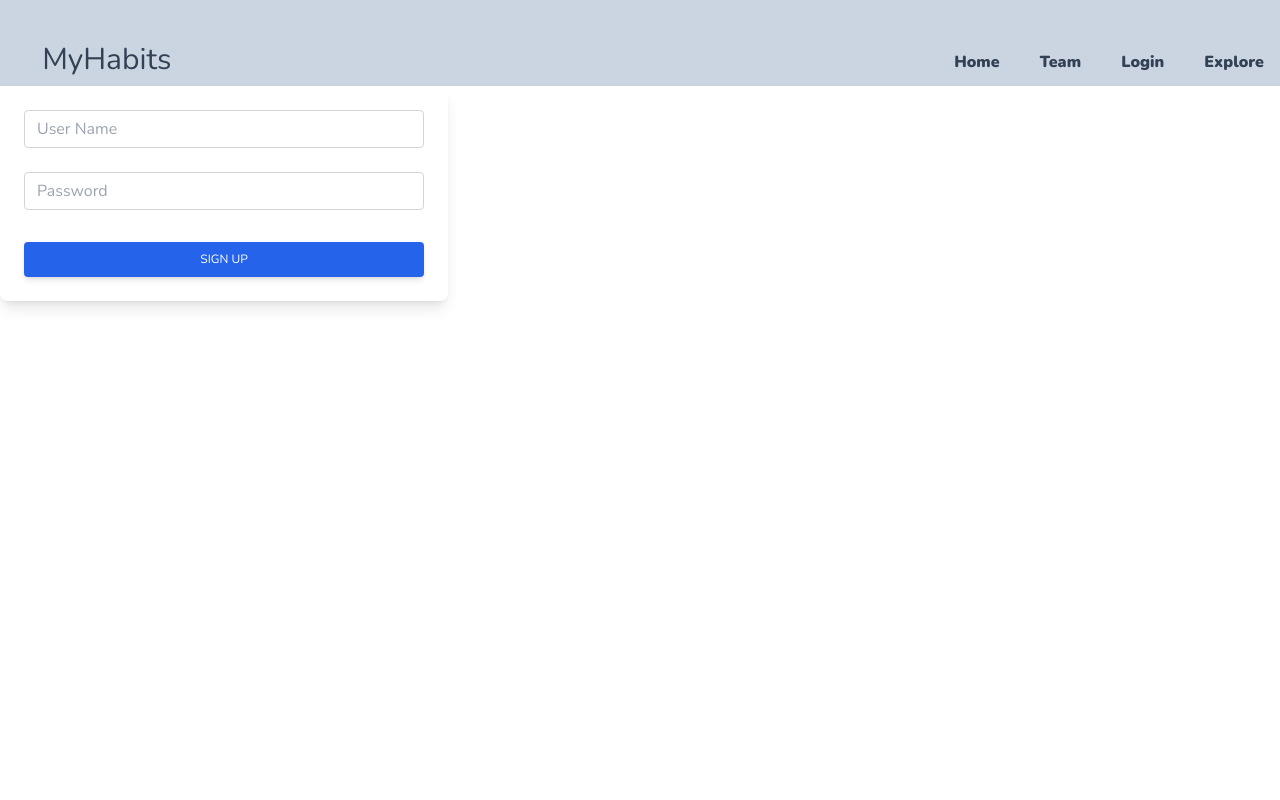
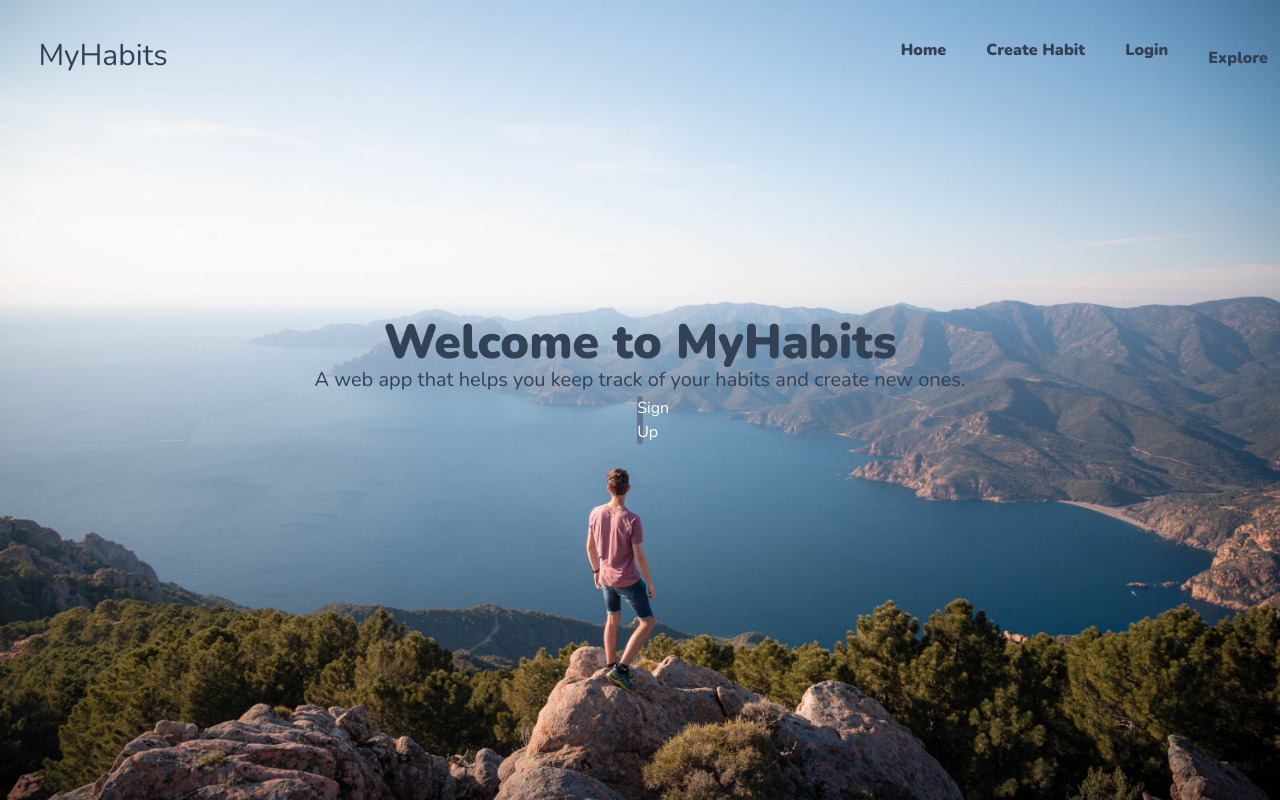
Before and after one commit to Jeffrod1098/habit-forming-app-frontend, a React (Create React App) app: page / in a window 1280 px wide. Built offline with nearby package versions, Linux system fonts and the light colour scheme.

Commit message:
more structure by adding routes and making a component for nav, and give css files to each componen t

```diff
--- a/src/App.js
+++ b/src/App.js
@@ -1,9 +1,10 @@
-import "./App.css";
+// import "./App.css";
 import Landing from "./Landing";
 import CreateUser from "./CreateUser";
 import axios from "axios";
 import CreateHabit from "./CreateHabit";
 import Login from "./Login";
+import { Route,Routes } from "react-router-dom";
 
 function App() {
   return (
@@ -11,7 +12,15 @@ function App() {
       {/* <Landing /> */}
       {/* <CreateUser /> */}
       {/* <CreateHabit /> */}
-      <Login />
+      {/* <Login /> */}
+      <main>
+        <Routes>
+          <Route path="/" element={<Landing />}/>
+          <Route path="/createUser" element={<CreateUser />}/>
+          <Route path= "/createHabit" element={<CreateHabit />}/>
+          <Route path= "/login" element={<Login />}/>
+        </Routes>
+      </main>
     </div>
   );
 }
--- /dev/null
+++ b/src/CreateUser.css
@@ -0,0 +1,32 @@
+.App {
+    text-align: center;
+    height: 100vh;
+    font-family: Nunito;
+    display: flex;
+    flex-direction: column;
+  }
+
+  .welcome {
+    display: flex;
+    flex-direction: column;
+    padding-top: 30vh;
+    align-items: center;
+  }
+
+  button {
+    width: 10%;
+    color: white;
+    margin-top: 2%;
+  }
+
+  /* .form{
+    margin-left: 35%;
+    margin-top: 15%;
+  } */
+
+  .formContainer{
+      display: flex;
+      justify-content: center;
+      align-items: center;
+      margin-top: 10%;
+  }
--- a/src/CreateUser.js
+++ b/src/CreateUser.js
@@ -1,6 +1,10 @@
 import React from "react";
 import { useState } from "react";
 import axios from "axios";
+import habitImg from "./image/habits.jpg"
+import "../src/CreateUser.css"
+import Nav from "./Nav"
+
 
 const CreateUser = () => {
 
@@ -26,20 +30,19 @@ const CreateUser = () => {
         setPassword(event.target.value)
     }
 
+    const backgroundImageStyle = {
+        backgroundImage: `url("${habitImg}")`,
+        backgroundSize: "cover",
+        width: "100vw",
+    }
+
     return (
-        <div>
-            <div className='nav border-solid border-4 border-slate-300 bg-slate-300'>
-                <div className="logo">
-                    <h3 className='text-3xl text-slate-700'>MyHabits</h3>
-                </div>
-                <nav class="flex justify-center space-x-4">
-                    <a href="/home" class="font-bold px-3 py-2 text-slate-700 rounded-lg hover:bg-slate-100 hover:text-slate-900">Home</a>
-                    <a href="/team" class="font-bold px-3 py-2 text-slate-700 rounded-lg hover:bg-slate-100 hover:text-slate-900">Team</a>
-                    <a href="/login" class="font-bold px-3 py-2 text-slate-700 rounded-lg hover:bg-slate-100 hover:text-slate-900">Login</a>
-                    <a href="/explore" class="font-bold px-3 py-2 text-slate-700 rounded-lg hover:bg-slate-100 hover:text-slate-900">Explore</a>
-                </nav>
-            </div>
+        <div className='App' style={backgroundImageStyle}>
+            <Nav />
+
             {/* under nav bar  */}
+
+            <div className="formContainer">
                 <div class="block p-6 rounded-lg shadow-lg bg-white max-w-md">
                     <form onSubmit={click}>
                         <div class="form-group mb-6">
@@ -114,6 +117,7 @@ const CreateUser = () => {
                     </form>
                 </div>
             </div>
+        </div>
     )
 }
 
--- /dev/null
+++ b/src/Landing.css
@@ -0,0 +1,20 @@
+.App {
+    text-align: center;
+    height: 100vh;
+    font-family: Nunito;
+    display: flex;
+    flex-direction: column;
+  }
+
+  .welcome {
+    display: flex;
+    flex-direction: column;
+    padding-top: 30vh;
+    align-items: center;
+  }
+
+  button {
+    width: 10%;
+    color: white;
+    margin-top: 2%;
+  }
--- a/src/Landing.js
+++ b/src/Landing.js
@@ -1,6 +1,8 @@
 import React from "react";
-import '../src/App.css'
 import habitImg from "./image/habits.jpg"
+import "./Landing.css"
+import Nav from "./Nav"
+import { Link } from "react-router-dom";
 
 
 const Landing = () => {
@@ -12,21 +14,15 @@ const Landing = () => {
     return (
         <div>
             <div className='App' style={backgroundImageStyle}>
-                <div className='nav'>
-                    <div className="logo">
-                        <h3 className='text-3xl text-slate-700'>MyHabits</h3>
-                    </div>
-                    <nav class="flex justify-center space-x-4">
-                        <a href="/home" class="font-bold px-3 py-2 text-slate-700 rounded-lg hover:bg-slate-100 hover:text-slate-900">Home</a>
-                        <a href="/team" class="font-bold px-3 py-2 text-slate-700 rounded-lg hover:bg-slate-100 hover:text-slate-900">Team</a>
-                        <a href="/login" class="font-bold px-3 py-2 text-slate-700 rounded-lg hover:bg-slate-100 hover:text-slate-900">Login</a>
-                        <a href="/explore" class="font-bold px-3 py-2 text-slate-700 rounded-lg hover:bg-slate-100 hover:text-slate-900">Explore</a>
-                    </nav>
-                </div>
+                <Nav />
                 <div data-aos='fade-up' data-aos-duration='3000' className='welcome'>
                     <h1 className="text-5xl text-slate-700 font-bold">Welcome to  MyHabits</h1>
                     <h2 className='text-xl text-slate-700'>A web app that helps you keep track of your habits and create new ones.</h2>
-                    <button className='bg-slate-500 rounded-full hover:bg-sky-700'>Sign Up </button>
+                    {/* <Link to="/createUser"> */}
+                        <div>
+                            <button className='bg-slate-500 rounded-full hover:bg-sky-700'>Sign Up </button>
+                        </div>
+                    {/* </Link> */}
                 </div>
 
             </div>
--- /dev/null
+++ b/src/Login.css
@@ -0,0 +1,25 @@
+.App {
+    text-align: center;
+    height: 100vh;
+    font-family: Nunito;
+    display: flex;
+    flex-direction: column;
+  }
+
+  .welcome {
+    display: flex;
+    flex-direction: column;
+    padding-top: 30vh;
+    align-items: center;
+  }
+
+  button {
+    width: 10%;
+    color: white;
+    margin-top: 2%;
+  }
+
+  .form{
+    margin-left: 35%;
+    margin-top: 15%;
+  }
--- a/src/Login.js
+++ b/src/Login.js
@@ -1,6 +1,9 @@
 import React from "react";
 import { useState } from "react";
 import axios from "axios";
+import habitImg from "./image/habits.jpg"
+import Nav from "./Nav"
+
 
 const Login = () =>{
 
@@ -22,21 +25,17 @@ const Login = () =>{
         setPassword(event.target.value)
     }
 
+    const backgroundImageStyle = {
+        backgroundImage: `url("${habitImg}")`,
+        backgroundSize: "cover",
+        width: "100vw",
+    }
+
     return(
-        <div>
-        <div className='nav border-solid border-4 border-slate-300 bg-slate-300'>
-            <div className="logo">
-                <h3 className='text-3xl text-slate-700'>MyHabits</h3>
-            </div>
-            <nav class="flex justify-center space-x-4">
-                <a href="/home" class="font-bold px-3 py-2 text-slate-700 rounded-lg hover:bg-slate-100 hover:text-slate-900">Home</a>
-                <a href="/team" class="font-bold px-3 py-2 text-slate-700 rounded-lg hover:bg-slate-100 hover:text-slate-900">Team</a>
-                <a href="/login" class="font-bold px-3 py-2 text-slate-700 rounded-lg hover:bg-slate-100 hover:text-slate-900">Login</a>
-                <a href="/explore" class="font-bold px-3 py-2 text-slate-700 rounded-lg hover:bg-slate-100 hover:text-slate-900">Explore</a>
-            </nav>
-        </div>
+        <div className='App' style={backgroundImageStyle}>
+        <Nav />
         {/* under nav bar  */}
-        <div class="block p-6 rounded-lg shadow-lg bg-white max-w-md">
+        <div class="form block p-6 rounded-lg shadow-lg bg-white max-w-md">
             <form onSubmit={click}>
                 <div class="form-group mb-6">
                     <input onChange={handleUserNameChange} type="text" class="form-control block
--- /dev/null
+++ b/src/Nav.css
@@ -0,0 +1,10 @@
+.nav {
+    display: flex;
+    /* margin-left: 5%; */
+    padding-top: 3%;
+    justify-content: space-between;
+  }
+
+  .logo {
+    margin-left: 3%;
+  }
--- /dev/null
+++ b/src/Nav.js
@@ -0,0 +1,28 @@
+import React from "react";
+import "./Nav.css"
+import { Link } from "react-router-dom";
+
+const Nav = () =>{
+    return(
+        <div className='nav'>
+        <div className="logo">
+            <h3 className='text-3xl text-slate-700'>MyHabits</h3>
+        </div>
+        <nav class="flex justify-center space-x-4">
+            <Link to= "/">
+                <a href="/" class="font-bold px-3 py-2 text-slate-700 rounded-lg hover:bg-slate-100 hover:text-slate-900">Home</a>
+            </Link>
+            <Link to="/createHabit">
+                <a href="/createHabit" class="font-bold px-3 py-2 text-slate-700 rounded-lg hover:bg-slate-100 hover:text-slate-900">Create Habit</a>
+            </Link>
+            <Link to="login">
+                <a href="/login" class="font-bold px-3 py-2 text-slate-700 rounded-lg hover:bg-slate-100 hover:text-slate-900">Login</a>
+            </Link>
+
+            <a href="/explore" class="font-bold px-3 py-2 text-slate-700 rounded-lg hover:bg-slate-100 hover:text-slate-900">Explore</a>
+        </nav>
+    </div>
+    )
+}
+
+export default Nav
```
Lines whose indentation alone changed are shown as unchanged.
